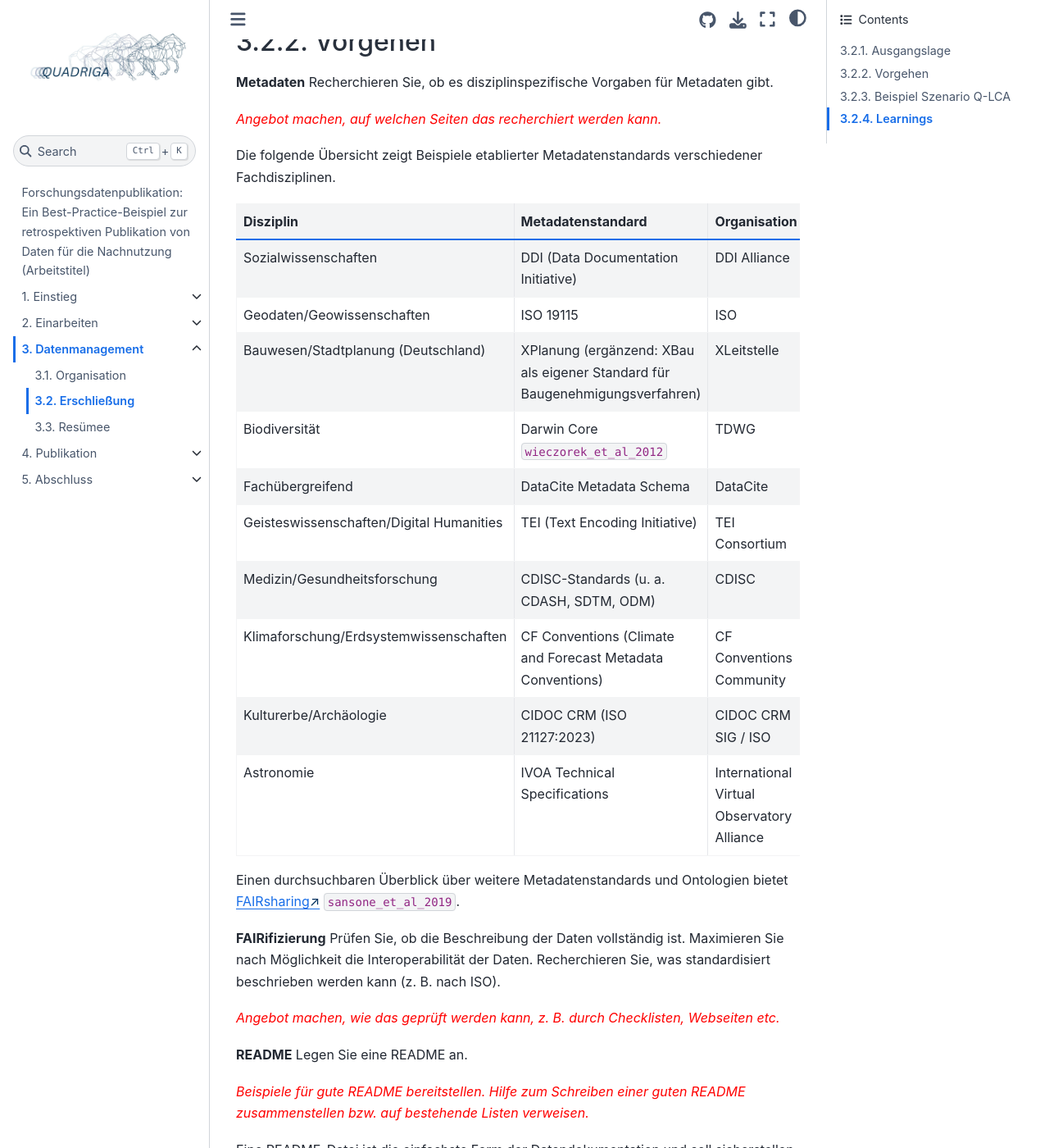
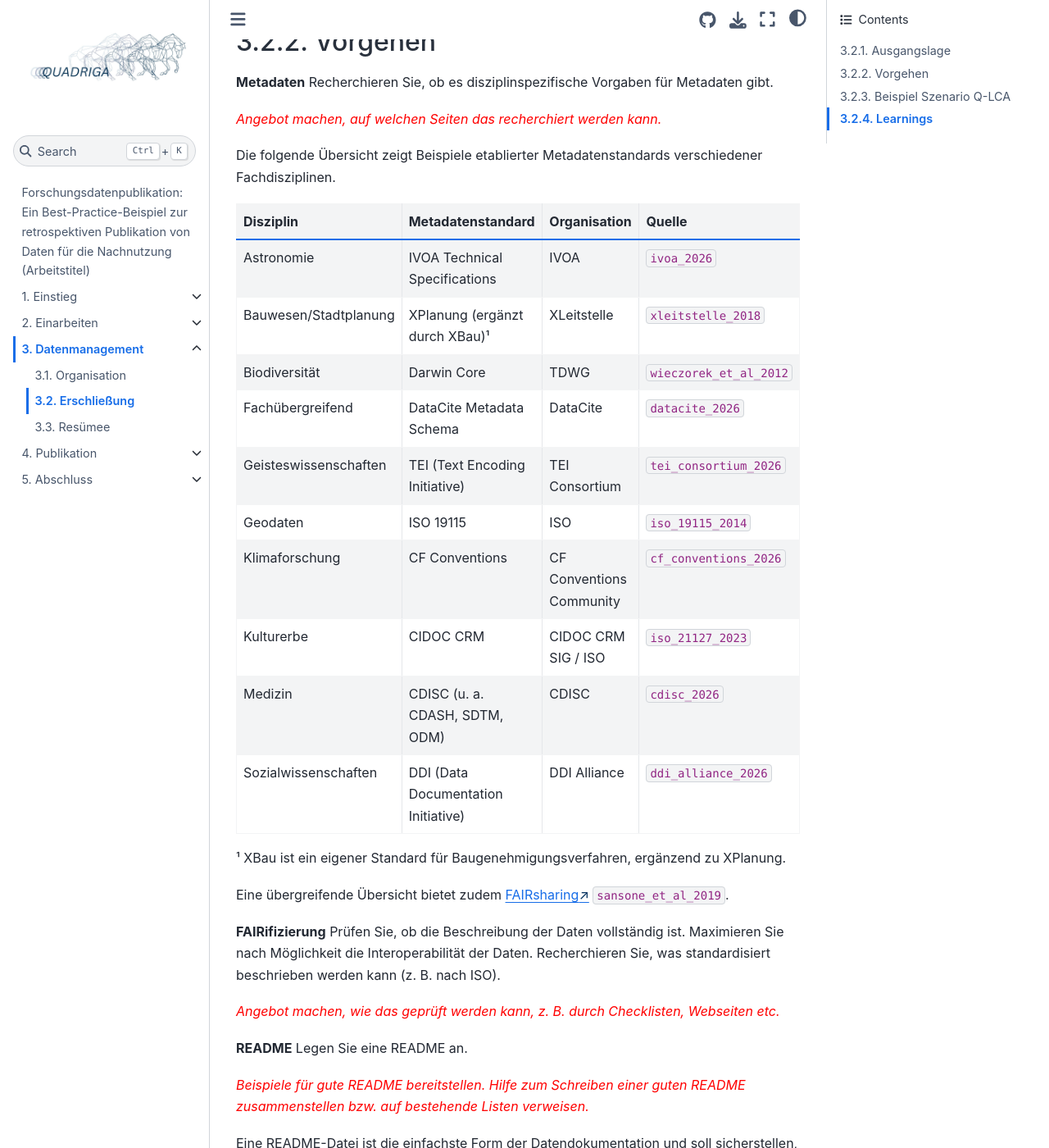
Before and after one commit to quadriga-dk/Tabelle-Fallstudie-4, a Jupyter Book: the page built from Kapitel3_Datenmanagement/erschliessung.md, in a window 1280 px wide and 1400 px high, scrolled down 985 px. Shown: the whole window at 82% size. Built offline with Jupyter Book 1.0.4 settings and Sphinx 7.4.7 and the Sphinx Book theme 1.1.4, drawn with Linux system fonts in a browser that asks for light colours; cross-references to code outside the pages are shown as plain code.

Commit message:
Revise metadata standards alphabetish

```diff
--- a/Kapitel3_Datenmanagement/erschliessung.md
+++ b/Kapitel3_Datenmanagement/erschliessung.md
@@ -28,21 +28,22 @@ Recherchieren Sie, ob es disziplinspezifische Vorgaben für Metadaten gibt.
 <span style="color:red">*Angebot machen, auf welchen Seiten das recherchiert werden kann.*</span>
 
 Die folgende Übersicht zeigt Beispiele etablierter Metadatenstandards verschiedener Fachdisziplinen.
+| Disziplin | Metadatenstandard | Organisation | Quelle |
+|---|---|---|---|
+| Astronomie | IVOA Technical Specifications | IVOA | {cite}`ivoa_2026` |
+| Bauwesen/Stadtplanung | XPlanung (ergänzt durch XBau)¹ | XLeitstelle | {cite}`xleitstelle_2018` |
+| Biodiversität | Darwin Core | TDWG | {cite}`wieczorek_et_al_2012` |
+| Fachübergreifend | DataCite Metadata Schema | DataCite | {cite}`datacite_2026` |
+| Geisteswissenschaften | TEI (Text Encoding Initiative) | TEI Consortium | {cite}`tei_consortium_2026` |
+| Geodaten | ISO 19115 | ISO | {cite}`iso_19115_2014` |
+| Klimaforschung | CF Conventions | CF Conventions Community | {cite}`cf_conventions_2026` |
+| Kulturerbe | CIDOC CRM | CIDOC CRM SIG / ISO | {cite}`iso_21127_2023` |
+| Medizin | CDISC (u. a. CDASH, SDTM, ODM) | CDISC | {cite}`cdisc_2026` |
+| Sozialwissenschaften | DDI (Data Documentation Initiative) | DDI Alliance | {cite}`ddi_alliance_2026` |
 
-| Disziplin | Metadatenstandard | Organisation |
-|---|---|---|
-| Sozialwissenschaften | DDI (Data Documentation Initiative) | DDI Alliance |
-| Geodaten/Geowissenschaften | ISO 19115 | ISO |
-| Bauwesen/Stadtplanung (Deutschland) | XPlanung (ergänzend: XBau als eigener Standard für Baugenehmigungsverfahren) | XLeitstelle |
-| Biodiversität | Darwin Core {cite}`wieczorek_et_al_2012` | TDWG |
-| Fachübergreifend | DataCite Metadata Schema | DataCite |
-| Geisteswissenschaften/Digital Humanities | TEI (Text Encoding Initiative) | TEI Consortium |
-| Medizin/Gesundheitsforschung | CDISC-Standards (u. a. CDASH, SDTM, ODM) | CDISC |
-| Klimaforschung/Erdsystemwissenschaften | CF Conventions (Climate and Forecast Metadata Conventions) | CF Conventions Community |
-| Kulturerbe/Archäologie | CIDOC CRM (ISO 21127:2023) | CIDOC CRM SIG / ISO |
-| Astronomie | IVOA Technical Specifications | International Virtual Observatory Alliance |
+¹ XBau ist ein eigener Standard für Baugenehmigungsverfahren, ergänzend zu XPlanung.
 
-Einen durchsuchbaren Überblick über weitere Metadatenstandards und Ontologien bietet <a href="https://fairsharing.org" class="external-link" target="_blank">FAIRsharing</a> {cite}`sansone_et_al_2019`.
+Eine übergreifende Übersicht bietet zudem <a href="https://fairsharing.org" class="external-link" target="_blank">FAIRsharing</a> {cite}`sansone_et_al_2019`.
 
 **FAIRifizierung**
 Prüfen Sie, ob die Beschreibung der Daten vollständig ist. Maximieren Sie nach Möglichkeit die Interoperabilität der Daten. Recherchieren Sie, was standardisiert beschrieben werden kann (z. B. nach ISO).
```
